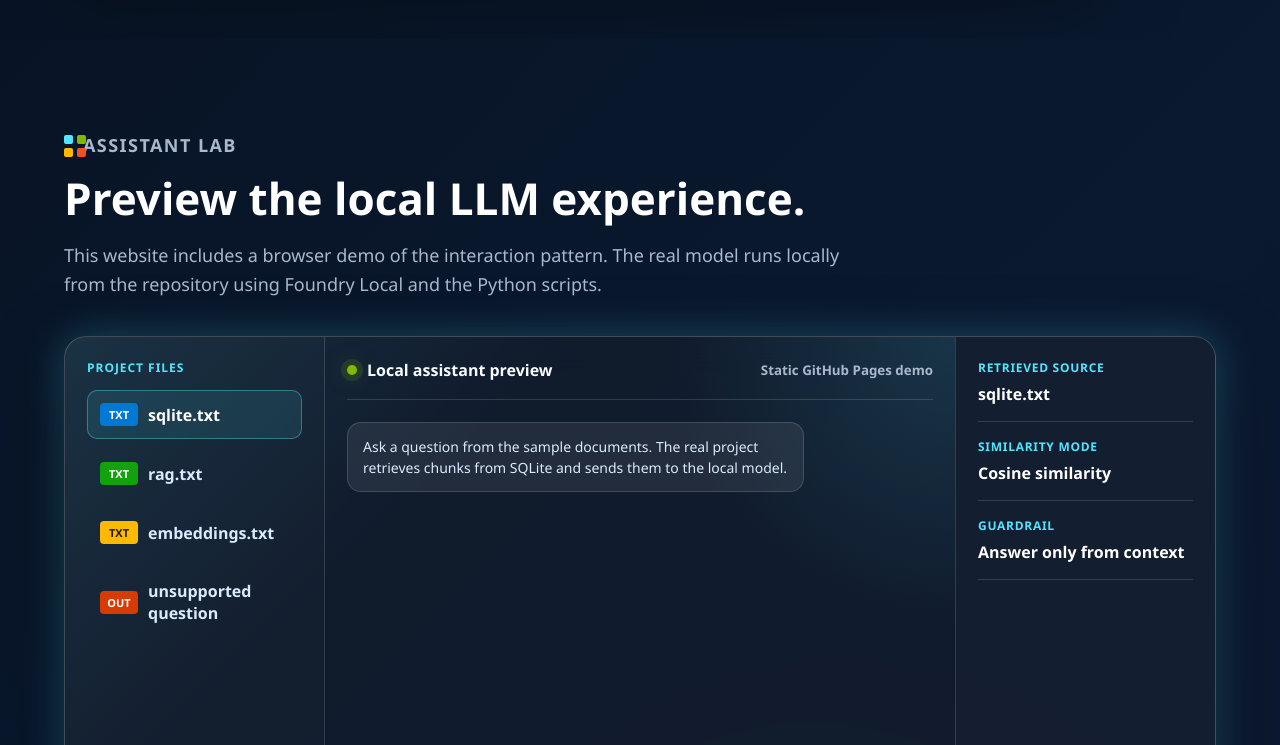
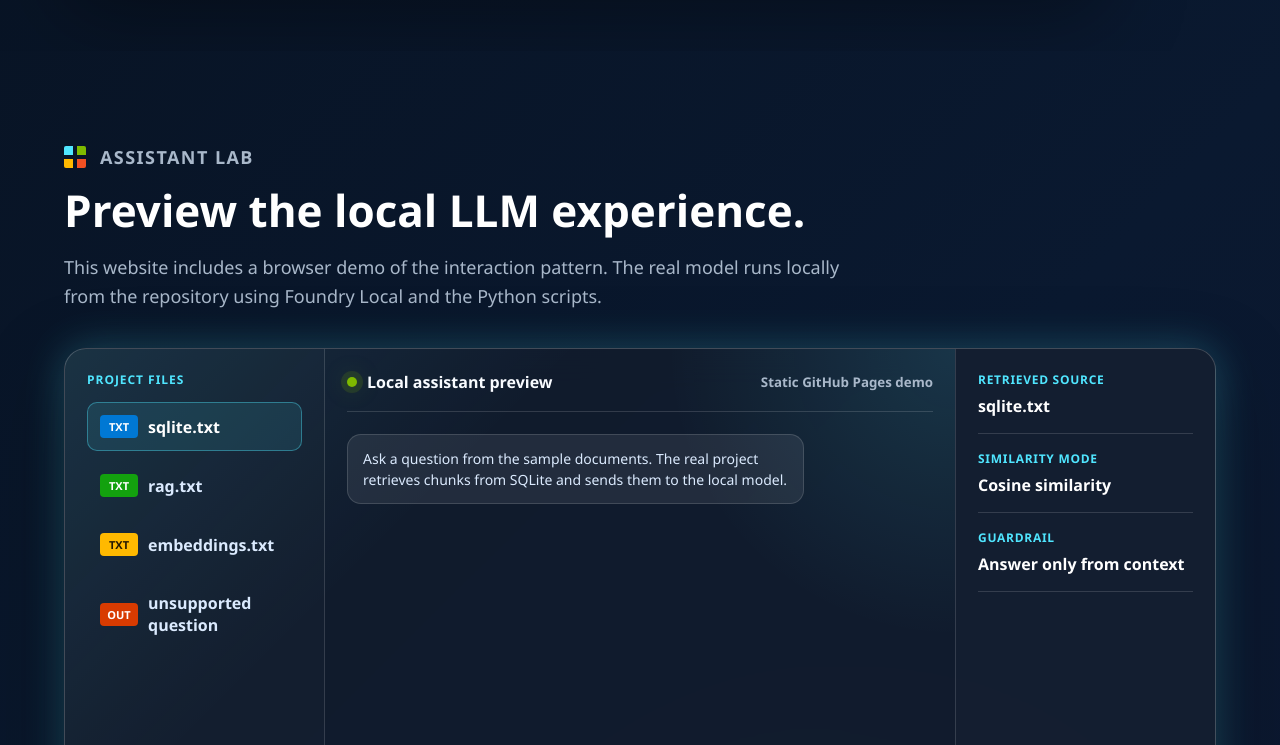
Before and after one commit to NilKadakal/MicrosoftAI_SummerProject, a plain HTML site: page website/index.html in a window 1280 px wide. Shown: the part 802-1547 px from the top of the page. Drawn offline with Linux system fonts and the light colour scheme.

Commit message:
Fix website hero spacing

```diff
--- a/website/styles.css
+++ b/website/styles.css
@@ -193,7 +193,7 @@ input {
     position: relative;
     gap: 10px;
     flex-wrap: wrap;
-    margin-bottom: 34px;
+    margin-bottom: 46px;
 }
 
 .hero-kicker span {
@@ -215,7 +215,7 @@ input {
 .section-label {
     display: inline-flex;
     align-items: center;
-    gap: 10px;
+    gap: 14px;
     margin: 0 0 15px;
     color: var(--blue-2);
     font-size: 12px;
@@ -226,15 +226,15 @@ input {
 
 .section-label::before {
     content: "";
-    width: 9px;
-    height: 9px;
+    flex: 0 0 22px;
+    width: 22px;
+    height: 22px;
     border-radius: 2px;
-    background: var(--blue-2);
-    box-shadow:
-        13px 0 0 var(--green),
-        0 13px 0 var(--yellow),
-        13px 13px 0 var(--orange);
-    transform: translateY(-6px);
+    background:
+        linear-gradient(var(--blue-2), var(--blue-2)) 0 0 / 9px 9px no-repeat,
+        linear-gradient(var(--green), var(--green)) 13px 0 / 9px 9px no-repeat,
+        linear-gradient(var(--yellow), var(--yellow)) 0 13px / 9px 9px no-repeat,
+        linear-gradient(var(--orange), var(--orange)) 13px 13px / 9px 9px no-repeat;
 }
 
 h1,
```
